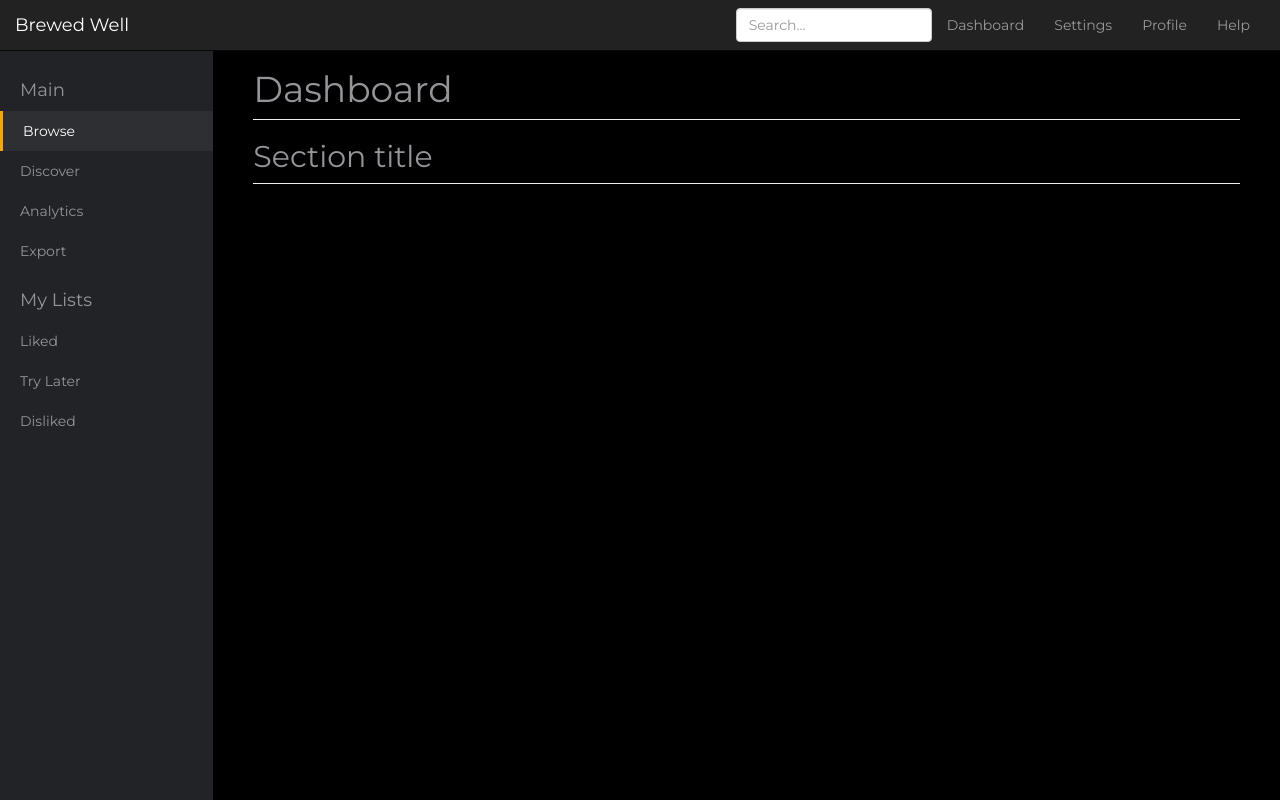
After one commit to sheeksav/brewedwell, a Django app: page /dashboard/ in a window 1280 px wide. The commit adds this page. Run offline with Django 3.2, Linux system fonts and the light colour scheme; some libraries are stand-ins or nearby versions.

Commit message:
Some UI improvements.

```diff
--- a/brewedwell/urls.py
+++ b/brewedwell/urls.py
@@ -1,7 +1,7 @@
 from django.conf.urls import patterns, include, url
 from engine.views import HomeView, BreweryListView, BeerListView, BreweryDetailView, BeerDetailView, StyleListView, \
 StyleDetailView, LoginView, LogoutView, SignupView, WishListView, LikeBeerView, SaveBeerView, DislikeBeerView, \
-LikedBeersListView
+LikedBeersListView, DashboardView
 
 from django.contrib import admin
 admin.autodiscover()
@@ -18,6 +18,7 @@ urlpatterns = patterns('',
     url(r'^logout/$', LogoutView.as_view(), name='logout'),
 
     url(r'^$', HomeView.as_view(), name='home'),
+    url(r'^dashboard/$', DashboardView.as_view(), name='dashboard'),
     url(r'^breweries/$', BreweryListView.as_view(), name='brewery-list'),
     url(r'^beers/$', BeerListView.as_view(), name='beer-list'),
     url(r'^breweries/(?P<pk>\d+)/$', BreweryDetailView.as_view(), name='brewery-detail'),
--- a/engine/views.py
+++ b/engine/views.py
@@ -13,6 +13,10 @@ from .forms import LoginForm, SignupForm
 
 class HomeView(TemplateView):
     template_name = 'engine/home.html'
+
+
+class DashboardView(TemplateView):
+    template_name = 'base_dashboard.html'
 
 
 class SignupView(FormView):
--- /dev/null
+++ b/static/css/dashboard.css
@@ -0,0 +1,128 @@
+
+
+/* ----------------------------------------------- */
+/* Global                                          */
+/* ----------------------------------------------- */
+
+body { /* Move down content because we have a fixed navbar that is 50px tall */
+    padding-top: 50px;
+    color: #949599;
+    background: black;
+    font-family: 'Montserrat', sans-serif;
+}
+
+
+/* ----------------------------------------------- */
+/* Sub Header                                      */
+/* ----------------------------------------------- */
+
+.sub-header {
+    padding-bottom: 10px;
+    border-bottom: 1px solid #eee;
+}
+
+
+/* ----------------------------------------------- */
+/* Generic Bootstrap Overrides                     */
+/* ----------------------------------------------- */
+
+/** Table Stuff **/
+
+.table-striped > tbody > tr:nth-child(odd) > td {
+    background-color: #222326;
+}
+
+.table>tbody>tr>td {
+    border: none;
+}
+
+.nav > li > a:hover {
+     background-color: #2e2f33;
+}
+
+
+/* ----------------------------------------------- */
+/* Sidebar                                         */
+/* ----------------------------------------------- */
+
+.sidebar { /* Hide for mobile, show later */
+    display: none;
+}
+
+.sidebar a {
+    color: #949599;
+}
+
+@media (min-width: 768px) {
+    .sidebar {
+        position: fixed;
+        top: 51px;
+        bottom: 0;
+        left: 0;
+        z-index: 1000;
+        display: block;
+        padding: 20px;
+        overflow-x: hidden;
+        overflow-y: auto; /* Scrollable contents if viewport is shorter than content. */
+        background-color: #222326;
+    }
+}
+
+/* Sidebar navigation */
+
+.nav-sidebar {
+    margin-right: -21px; /* 20px padding + 1px border */
+    margin-bottom: 20px;
+    margin-left: -20px;
+}
+.nav-sidebar > li > a {
+    padding-right: 20px;
+    padding-left: 20px;
+}
+.nav-sidebar > .active > a {
+    color: #fff;
+    background-color: #2e2f33;
+    border-left: 3px solid orange;
+}
+
+
+/* ----------------------------------------------- */
+/* Main Content                                    */
+/* ----------------------------------------------- */
+
+.main {
+    padding: 20px;
+}
+
+@media (min-width: 768px) {
+    .main {
+        padding-right: 40px;
+        padding-left: 40px;
+    }
+}
+.main .page-header {
+    margin-top: 0;
+}
+
+
+/* ----------------------------------------------- */
+/* Placeholder Dashboard Ideas                     */
+/* ----------------------------------------------- */
+
+.placeholders {
+    margin-bottom: 30px;
+    text-align: center;
+}
+
+.placeholders h4 {
+    margin-bottom: 0;
+}
+
+.placeholder {
+    margin-bottom: 20px;
+}
+
+.placeholder img {
+    display: inline-block;
+    border-radius: 50%;
+}
--- /dev/null
+++ b/templates/base_dashboard.html
@@ -0,0 +1,253 @@
+{% load staticfiles %}
+<!DOCTYPE html>
+<html lang="en">
+  <head>
+    <meta charset="utf-8">
+    <meta http-equiv="X-UA-Compatible" content="IE=edge">
+    <meta name="viewport" content="width=device-width, initial-scale=1">
+    <meta name="description" content="">
+    <meta name="author" content="">
+    <link rel="shortcut icon" href="../../assets/ico/favicon.ico">
+
+    <title>Dashboard Template for Bootstrap</title>
+
+
+   <link href='//fonts.googleapis.com/css?family=Montserrat:400,700' rel='stylesheet' type='text/css'>
+
+    <!-- Bootstrap core CSS -->
+    <link href="{% static 'css/bootstrap.min.css' %}" rel="stylesheet">
+
+    <!-- Custom styles for this template -->
+    <link href="{% static 'css/dashboard.css' %}" rel="stylesheet">
+
+    <!-- HTML5 shim and Respond.js IE8 support of HTML5 elements and media queries -->
+    <!--[if lt IE 9]>
+      <script src="//oss.maxcdn.com/libs/html5shiv/3.7.0/html5shiv.js"></script>
+      <script src="//oss.maxcdn.com/libs/respond.js/1.4.2/respond.min.js"></script>
+    <![endif]-->
+  </head>
+
+  <body>
+
+    <div class="navbar navbar-inverse navbar-fixed-top" role="navigation">
+      <div class="container-fluid">
+        <div class="navbar-header">
+          <button type="button" class="navbar-toggle" data-toggle="collapse" data-target=".navbar-collapse">
+            <span class="sr-only">Toggle navigation</span>
+            <span class="icon-bar"></span>
+            <span class="icon-bar"></span>
+            <span class="icon-bar"></span>
+          </button>
+          <a class="navbar-brand" href="#">Brewed Well</a>
+        </div>
+        <div class="navbar-collapse collapse">
+          <ul class="nav navbar-nav navbar-right">
+            <li><a href="{% url 'dashboard' %}">Dashboard</a></li>
+            <li><a href="#">Settings</a></li>
+            <li><a href="#">Profile</a></li>
+            <li><a href="#">Help</a></li>
+          </ul>
+          <form class="navbar-form navbar-right">
+            <input type="text" class="form-control" placeholder="Search...">
+          </form>
+        </div>
+      </div>
+    </div>
+
+    <div class="container-fluid">
+      <div class="row">
+        <div class="col-sm-3 col-md-2 sidebar">
+
+         <h4>Main</h4>
+         <ul class="nav nav-sidebar">
+            <li class="active"><a href="#">Browse</a></li>
+            <li><a href="#">Discover</a></li>
+            <li><a href="#">Analytics</a></li>
+            <li><a href="#">Export</a></li>
+          </ul>
+
+          <h4>My Lists</h4>
+          <ul class="nav nav-sidebar">
+            <li><a href="">Liked</a></li>
+            <li><a href="">Try Later</a></li>
+            <li><a href="">Disliked</a></li>
+          </ul>
+
+        </div>
+
+        <div class="col-sm-9 col-sm-offset-3 col-md-10 col-md-offset-2 main">
+          <h1 class="page-header">Dashboard</h1>
+
+          <!--
+          <div class="row placeholders">
+            <div class="col-xs-6 col-sm-3 placeholder">
+              <img data-src="holder.js/200x200/auto/sky" class="img-responsive" alt="Generic placeholder thumbnail">
+              <h4>Label</h4>
+              <span class="text-muted">Something else</span>
+            </div>
+            <div class="col-xs-6 col-sm-3 placeholder">
+              <img data-src="holder.js/200x200/auto/vine" class="img-responsive" alt="Generic placeholder thumbnail">
+              <h4>Label</h4>
+              <span class="text-muted">Something else</span>
+            </div>
+            <div class="col-xs-6 col-sm-3 placeholder">
+              <img data-src="holder.js/200x200/auto/sky" class="img-responsive" alt="Generic placeholder thumbnail">
+              <h4>Label</h4>
+              <span class="text-muted">Something else</span>
+            </div>
+            <div class="col-xs-6 col-sm-3 placeholder">
+              <img data-src="holder.js/200x200/auto/vine" class="img-responsive" alt="Generic placeholder thumbnail">
+              <h4>Label</h4>
+              <span class="text-muted">Something else</span>
+            </div>
+          </div>
+          -->
+
+          <h2 class="sub-header">Section title</h2>
+
+          <!--
+          <div class="table-responsive">
+            <table class="table table-striped">
+              <thead>
+                <tr>
+                  <th>#</th>
+                  <th>Header</th>
+                  <th>Header</th>
+                  <th>Header</th>
+                  <th>Header</th>
+                </tr>
+              </thead>
+              <tbody>
+                <tr>
+                  <td>1,001</td>
+                  <td>Lorem</td>
+                  <td>ipsum</td>
+                  <td>dolor</td>
+                  <td>sit</td>
+                </tr>
+                <tr>
+                  <td>1,002</td>
+                  <td>amet</td>
+                  <td>consectetur</td>
+                  <td>adipiscing</td>
+                  <td>elit</td>
+                </tr>
+                <tr>
+                  <td>1,003</td>
+                  <td>Integer</td>
+                  <td>nec</td>
+                  <td>odio</td>
+                  <td>Praesent</td>
+                </tr>
+                <tr>
+                  <td>1,003</td>
+                  <td>libero</td>
+                  <td>Sed</td>
+                  <td>cursus</td>
+                  <td>ante</td>
+                </tr>
+                <tr>
+                  <td>1,004</td>
+                  <td>dapibus</td>
+                  <td>diam</td>
+                  <td>Sed</td>
+                  <td>nisi</td>
+                </tr>
+                <tr>
+                  <td>1,005</td>
+                  <td>Nulla</td>
+                  <td>quis</td>
+                  <td>sem</td>
+                  <td>at</td>
+                </tr>
+                <tr>
+                  <td>1,006</td>
+                  <td>nibh</td>
+                  <td>elementum</td>
+                  <td>imperdiet</td>
+                  <td>Duis</td>
+                </tr>
+                <tr>
+                  <td>1,007</td>
+                  <td>sagittis</td>
+                  <td>ipsum</td>
+                  <td>Praesent</td>
+                  <td>mauris</td>
+                </tr>
+                <tr>
+                  <td>1,008</td>
+                  <td>Fusce</td>
+                  <td>nec</td>
+                  <td>tellus</td>
+                  <td>sed</td>
+                </tr>
+                <tr>
+                  <td>1,009</td>
+                  <td>augue</td>
+                  <td>semper</td>
+                  <td>porta</td>
+                  <td>Mauris</td>
+                </tr>
+                <tr>
+                  <td>1,010</td>
+                  <td>massa</td>
+                  <td>Vestibulum</td>
+                  <td>lacinia</td>
+                  <td>arcu</td>
+                </tr>
+                <tr>
+                  <td>1,011</td>
+                  <td>eget</td>
+                  <td>nulla</td>
+                  <td>Class</td>
+                  <td>aptent</td>
+                </tr>
+                <tr>
+                  <td>1,012</td>
+                  <td>taciti</td>
+                  <td>sociosqu</td>
+                  <td>ad</td>
+                  <td>litora</td>
+                </tr>
+                <tr>
+                  <td>1,013</td>
+                  <td>torquent</td>
+                  <td>per</td>
+                  <td>conubia</td>
+                  <td>nostra</td>
+                </tr>
+                <tr>
+                  <td>1,014</td>
+                  <td>per</td>
+                  <td>inceptos</td>
+                  <td>himenaeos</td>
+                  <td>Curabitur</td>
+                </tr>
+                <tr>
+                  <td>1,015</td>
+                  <td>sodales</td>
+                  <td>ligula</td>
+                  <td>in</td>
+                  <td>libero</td>
+                </tr>
+              </tbody>
+            </table>
+          </div>-->
+
+
+
+
+
+
+        </div>
+      </div>
+    </div>
+
+    <!-- Bootstrap core JavaScript
+    ================================================== -->
+    <!-- Placed at the end of the document so the pages load faster -->
+    <script src="//ajax.googleapis.com/ajax/libs/jquery/1.11.0/jquery.min.js"></script>
+    <script src="{% static 'js/bootstrap.min.js' %}"></script>
+    <script src="{% static 'js/docs.min.js' %}"></script>
+  </body>
+</html>
```
Also changed, not shown: templates/base.html (+6 -3 lines), static/images/brewedwell_logo_white.png (added), static/js/docs.min.js (added), templates/engine/beer-detail.html (line endings or trailing spaces).
